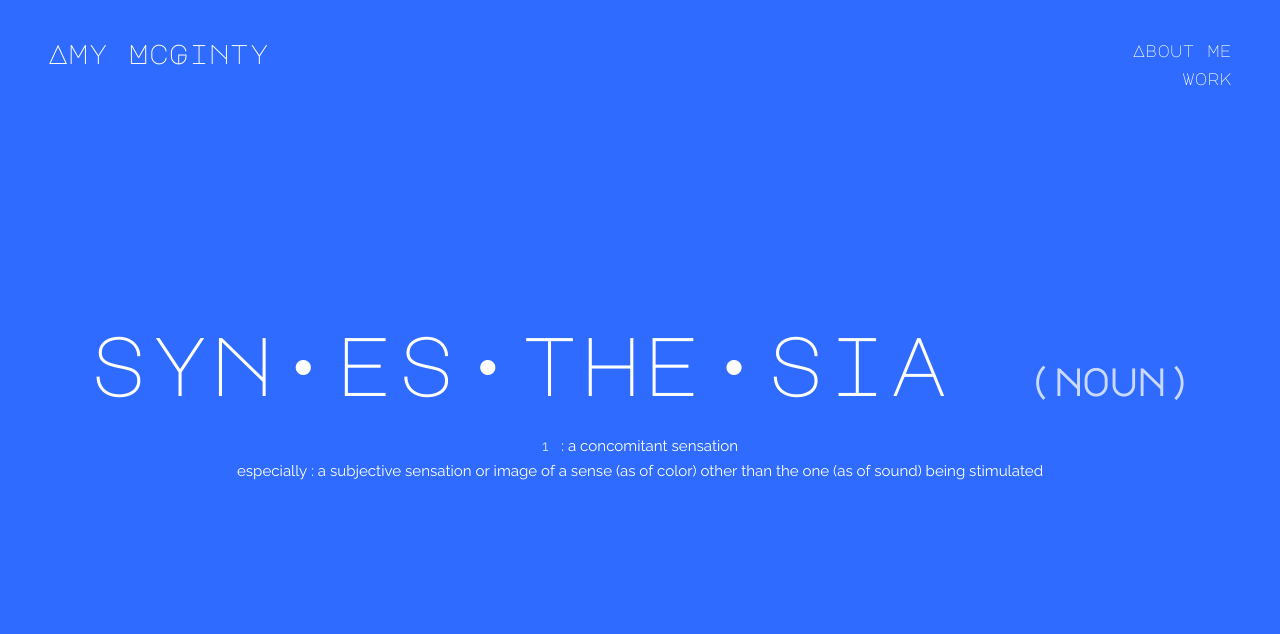
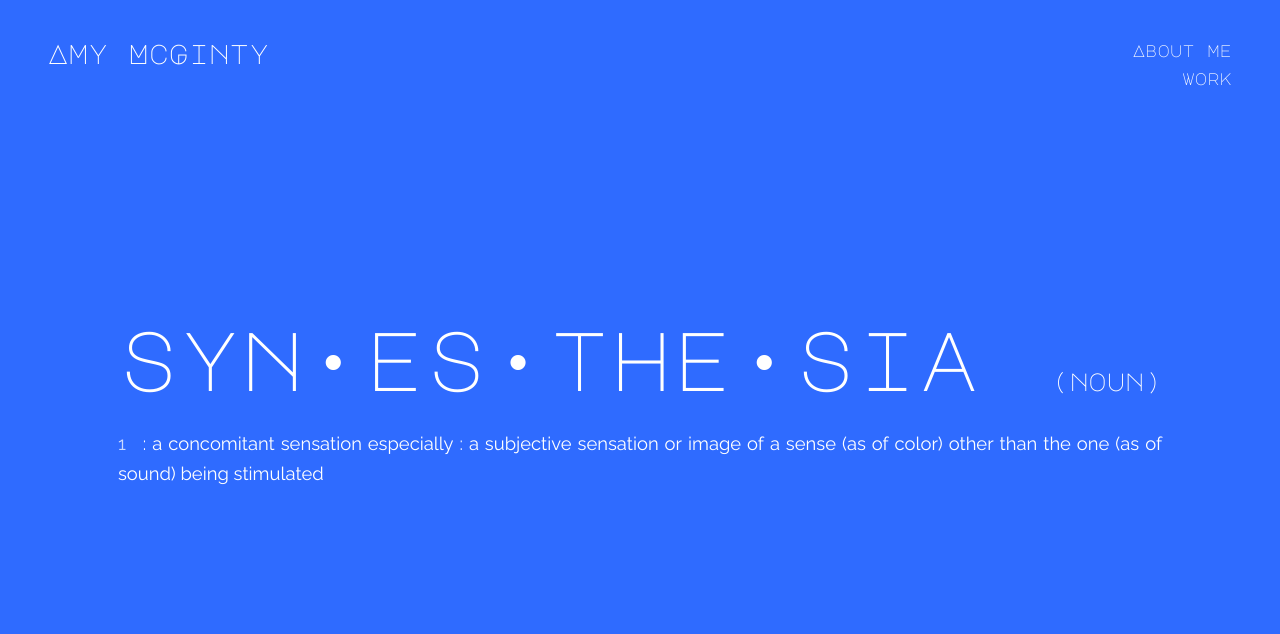
Before and after one commit to amymcgintydesigns/amymcginty.com, a plain HTML site: page index.html in a window 1280 px wide. Shown: the top 634 px of the page. Drawn offline with Linux system fonts and the light colour scheme.

Commit message:
Add files via upload

```diff
--- a/index.html
+++ b/index.html
@@ -62,21 +62,16 @@
   .hero.finale .def { display: none; }
   .def.out { opacity: 0; transition: opacity .8s ease; }
   @keyframes finalin { from { opacity: 0; } to { opacity: 1; } }
-  .def { max-width: min(92vw, 62rem); text-align: center; font-family: var(--serif); margin: 0 auto; }
+  .def { width: fit-content; max-width: 92vw; text-align: center; font-family: var(--serif); margin: 0 auto; }   /* as wide as the headline; the definitions are justified to that width */
   .def-head { margin: 0 0 1.6rem; font-size: clamp(2.3rem, 8vw, 5.2rem); line-height: 1.1; }
-  .def-pos { font-size: .45em; font-weight: 700; opacity: .75; margin-left: .4em; }
-  .def-pos .l { font-weight: 700; }
-  .def-list { list-style: none; margin: 0; padding: 0; font-family: var(--sans); font-size: clamp(1rem, 2vw, 1.3rem); line-height: 1.6; }
-  .def-list { display: grid; max-width: 44rem; margin: 0 auto; }
-  .def-list li { grid-area: 1 / 1; align-self: start; display: block; text-align: center; opacity: 0; transition: opacity .6s ease; pointer-events: none; }   /* the definitions sit in one spot and take turns */
+  .def-pos { font-family: var(--serif); font-size: .3em; font-weight: 400; opacity: 1; margin-left: .4em; }   /* same face and weight as the headline */
+  .def-pos .l { font-weight: 400; }
+  .def-list { list-style: none; margin: 0; padding: 0; font-family: var(--sans); font-size: clamp(.95rem, 1.5vw, 1.15rem); line-height: 1.6; }
+  .def-list { display: grid; width: 0; min-width: 100%; margin: 0; }   /* width 0 + min 100%: the list takes the headline's width and never makes it wider */
+  .def-list li { grid-area: 1 / 1; align-self: start; display: block; text-align: justify; text-align-last: left; hyphens: manual; opacity: 0; transition: opacity .6s ease; pointer-events: none; }   /* the definitions sit in one spot and take turns */
   .def-list li.on { opacity: 1; pointer-events: auto; }
   .def-list.all li { grid-area: auto; opacity: 1; margin-bottom: 1.1rem; pointer-events: auto; }   /* reduced motion: both shown */
   .def-n { opacity: .75; margin-right: .6em; }
-  @media (min-width: 1100px) {   /* wide screens: each line of the definition stays on one line, shrinking with the window */
-    .def { max-width: 94vw; }
-    .def-list { max-width: none; font-size: min(1.18vw, 1.1rem); }
-    .def-list li { white-space: nowrap; }
-  }
   .mine-b, .plain .mine-a { display: none; }   /* Your eyes: "you" */
   .plain .mine-b { display: inline; }
   .hero h1.long { font-size: clamp(2.1rem, 7.2vw, 6.8rem); }
@@ -258,7 +253,7 @@
     <div class="def">
       <p class="def-head"><span class="syn">syn·es·the·sia</span> <span class="syn def-pos">(noun)</span></p>
       <ol class="def-list">
-        <li><span class="syn def-n">1</span> <span><span class="syn">: a concomitant sensation</span><br><span class="syn">especially : a subjective sensation or image of a sense (as of color) other than the one (as of sound) being stimulated</span></span></li>
+        <li><span class="syn def-n">1</span> <span class="syn">: a concomitant sensation especially : a subjective sensation or image of a sense (as of color) other than the one (as of sound) being stimulated</span></li>
         <li><span class="syn def-n">2</span> <span class="syn">: the condition marked by the experience of such sensations</span></li>
       </ol>
     </div>
@@ -275,8 +270,8 @@
     <summary class="syn">About me</summary>
     <div class="body">
       <p>I’m an art director with ten years as a senior creative at one of the world’s leading technology companies.</p>
-      <p>I care about the details most people don’t notice because that’s usually where a Brand either feels right or doesn’t. Fifteen years in, I still love what I do. My work goes beyond shaping identities and systems, deep into storytelling, capturing the human experience to build brands people feel long before they see a logo.</p>
-      <p>I see the world in literal color. Letters, numbers and music all arrive for me already tinted. Color isn’t decoration; it’s information. It’s how I read a room, conceptualize, and tell when something is finished. Right now I’m busy chasing my two kids around whilst dabbling with AI.  But I’m hungry, and I’m chasing bigger ideas and the teams who bring them to life.</p>
+      <p>I care about the details most people don’t notice because that’s usually where a Brand either feels right or doesn’t. Fifteen years in, I still love what I do. My work goes beyond shaping identities and systems, deep into storytelling, capturing the human experience to build something people feel long before they see a logo.</p>
+      <p>For me, I see the world in literal color. Letters, numbers and music all arrive for me tinted. Color isn’t decoration; it’s information. It’s how I read a room, conceptualize, and tell when something is finished. Right now I’m busy chasing my two kids around whilst dabbling in AI. But I’m hungry, and I’m chasing bigger ideas and the teams who bring them to life.</p>
       <p>Is that why you’re here?</p>
 
       <div class="contact">
```
